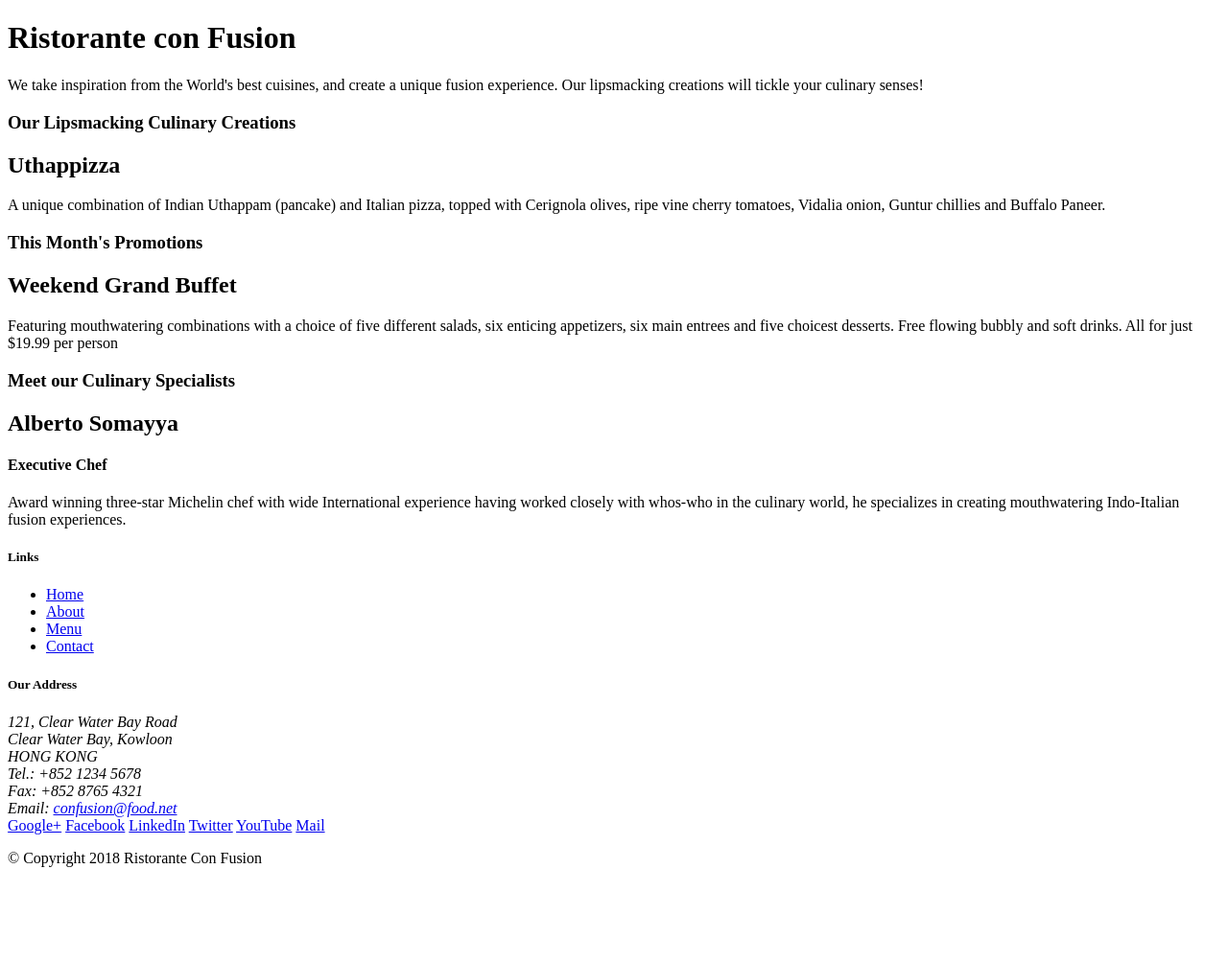
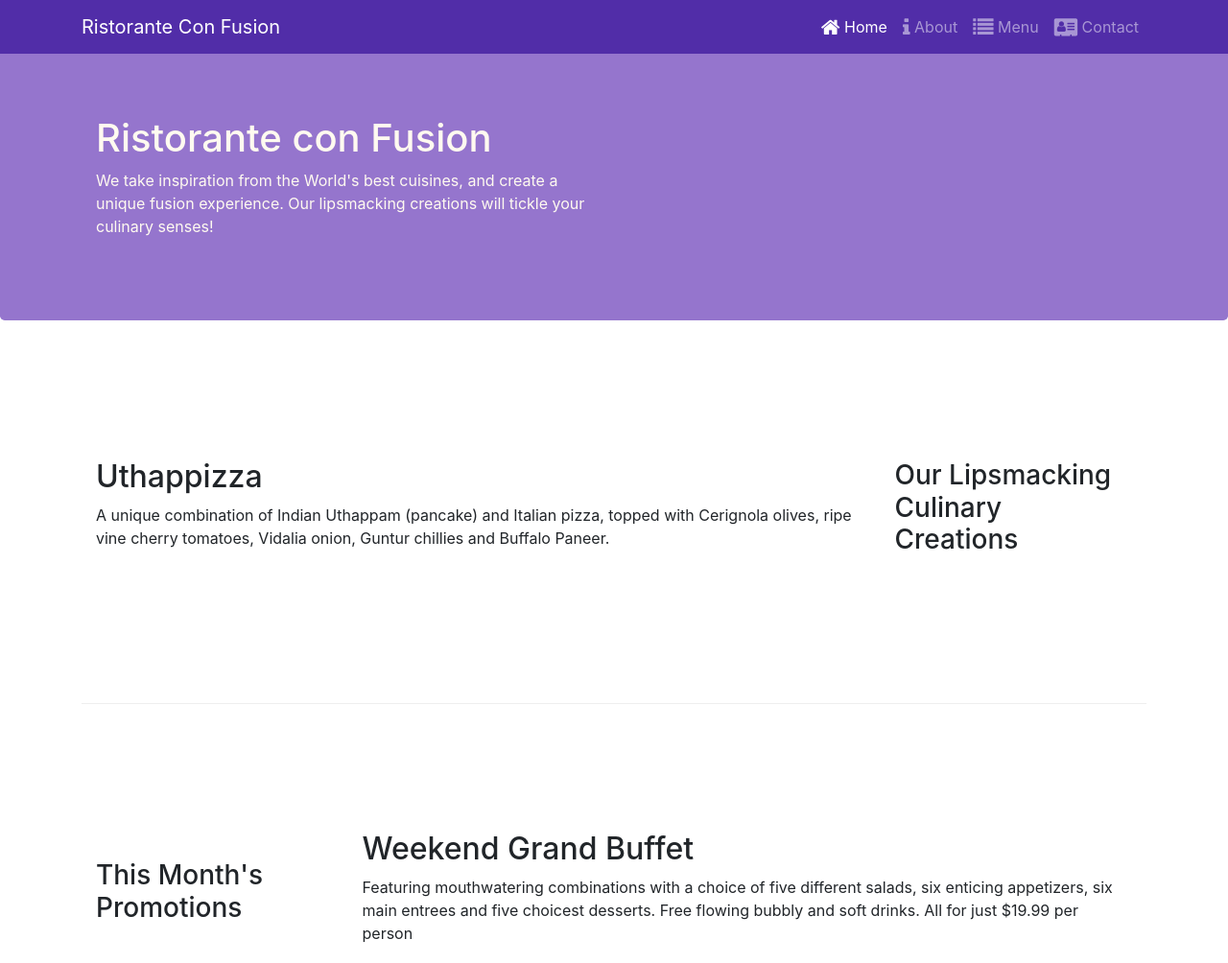
Before and after one commit to bem630/bootstrap4, a website: page index.html in a window 1280 px wide. Shown: the top 1004 px of the page at 96% size. Before the commit the page ends 920 px from the top, so only its background shows below. Drawn offline with nearby package versions, Linux system fonts and the light colour scheme.

Commit message:
second commit

```diff
--- /dev/null
+++ b/css/styles.css
@@ -0,0 +1,39 @@
+.row-header {
+    margin: 0 auto;
+    padding: 0;
+}
+
+.row-content {
+    margin: 0 auto;
+    padding: 50px 0;
+    border-bottom: 1px ridge;
+    min-height: 400px;
+}
+
+.footer {
+    background-color: #D1C4E9;
+    margin: 0 auto;
+    padding: 20px 0;
+}
+
+.jumbotron {
+    padding: 70px 30px;
+    margin: 0 auto;
+    background: #9575CD;
+    color: floralwhite;
+}
+
+.address {
+    font-size: 80%;
+    margin: 0;
+    color: #0f0f0f;
+}
+
+body {
+    padding: 50px 0 0 0;
+    z-index: 0;
+}
+
+.navbar-dark {
+    background-color: #512DA8;
+}
--- a/index.html
+++ b/index.html
@@ -2,51 +2,86 @@
 <html lang="en">
 
 <head>
+        <!-- Required meta tags always come first -->
+        <meta charset="utf-8">
+        <meta name="viewport" content="width=device-width, initial-scale=1, shrink-to-fit=no">
+        <meta http-equiv="x-ua-compatible" content="ie=edge">
+
+        <!-- Bootstrap CSS -->
+        <link rel="stylesheet" href="node_modules/bootstrap/dist/css/bootstrap.min.css">
+        <link rel="stylesheet" href="./css/styles.css">
+        <link rel="stylesheet" href="node_modules/font-awesome/css/font-awesome.min.css">
+        <link rel="stylesheet" href="node_modules/bootstrap-social/bootstrap-social.css">
     <title>Ristorante Con Fusion</title>
 </head>
 
 <body>
 
-    <header>
-        <div>
-            <div>
-                <div>
+    <nav class="navbar navbar-dark navbar-expand-sm fixed-top">
+        <div class="container">
+            <button class="navbar-toggler" type="button" data-toggle="collapse" data-target="#Navbar">
+                <span class="navbar-toggler-icon"></span>
+            </button>
+            <a href="#" class="navbar-brand mr-auto">Ristorante Con Fusion</a>
+            <div class="collapse navbar-collapse" id="Navbar">
+                <ul class="navbar-nav ml-auto">
+                    <li class="nav-item active">
+                        <a href="#" class="nav-link"><span class="fa fa-home fa-lg"></span> Home</a>
+                    </li>
+                    <li class="nav-item">
+                        <a href="./aboutus.html" class="nav-link"><span class="fa fa-info fa-lg"></span> About</a>
+                    </li>
+                    <li class="nav-item">
+                        <a href="#" class="nav-link"><span class="fa fa-list fa-lg"></span> Menu</a>
+                    </li>
+                    <li class="nav-item">
+                        <a href="./contactus.html" class="nav-link"><span class="fa fa-address-card fa-lg"></span> Contact</a>
+                    </li>
+                </ul>
+            </div>
+        </div>
+    </nav>
+
+    <header class="jumbotron">
+        <div class="container">
+            <div class="row row-header">
+                <div class="col-12 col-sm-6">
                     <h1>Ristorante con Fusion</h1>
                     <p>We take inspiration from the World's best cuisines, and create a unique fusion experience. Our lipsmacking creations will tickle your culinary senses!</p>
                 </div>
-                <div>
+                <div class="col-12 col-sm">
                 </div>
             </div>
         </div>
     </header>
 
-    <div>
-        <div>
-            <div>
+    <div class="container">
+        <div class="row row-content align-items-center">
+            <div class="col-12 col-sm-4 order-sm-last col-md-3">
                 <h3>Our Lipsmacking Culinary Creations</h3>
             </div>
-            <div>
+            <div class="col col-sm order-sm-first col-md">
                 <h2>Uthappizza</h2>
                 <p>A unique combination of Indian Uthappam (pancake) and Italian pizza, topped with Cerignola olives, ripe vine cherry tomatoes, Vidalia onion, Guntur chillies and Buffalo Paneer.</p>
             </div>
         </div>
 
 
-        <div>
-            <div>
+        <div class="row row-content align-items-center">
+            <div class="col-12 col-sm-4 col-md-3">
                 <h3>This Month's Promotions</h3>
             </div>
-            <div>
+            <div class="col col-sm col-md">
                 <h2>Weekend Grand Buffet</h2>
                 <p>Featuring mouthwatering combinations with a choice of five different salads, six enticing appetizers, six main entrees and five choicest desserts. Free flowing bubbly and soft drinks. All for just $19.99 per person </p>
             </div>
         </div>
 
-        <div>
-            <div>
+        <div class="row row-content align-items-center">
+            <div class="col-12 col-sm-4 order-sm-last col-md-3">
                 <h3>Meet our Culinary Specialists</h3>
             </div>
-            <div>
+            <div class="col col-sm order-sm-first col-md">
                 <h2>Alberto Somayya</h2>
                 <h4>Executive Chef</h4>
                 <p>Award winning three-star Michelin chef with wide International experience having worked closely with whos-who in the culinary world, he specializes in creating mouthwatering Indo-Italian fusion experiences. </p>
@@ -54,48 +89,53 @@
         </div>
     </div>
 
-    <footer>
-        <div>
-            <div>
-                <div>
+    <footer class="footer">
+        <div class="container">
+            <div class="row">
+                <div class="col-4 offset-1 col-sm-2">
                     <h5>Links</h5>
-                    <ul>
+                    <ul class="list-unstyled">
                         <li><a href="#">Home</a></li>
                         <li><a href="#">About</a></li>
                         <li><a href="#">Menu</a></li>
                         <li><a href="#">Contact</a></li>
                     </ul>
                 </div>
-                <div>
+                <div class="col-7 col-sm-5">
                     <h5>Our Address</h5>
                     <address>
-		              121, Clear Water Bay Road<br>
-		              Clear Water Bay, Kowloon<br>
-		              HONG KONG<br>
-		              Tel.: +852 1234 5678<br>
-		              Fax: +852 8765 4321<br>
-		              Email: <a href="mailto:confusion@food.net">confusion@food.net</a>
-		           </address>
+                        121, Clear Water Bay Road<br>
+                        Clear Water Bay, Kowloon<br>
+                        HONG KONG<br>
+                        <i class="fa fa-phone fa-lg"></i> : +852 1234 5678<br>
+                        <i class="fa fa-fax fa-lg"></i> : +852 8765 4321<br>
+                        <i class="fa fa-envelope fa-lg"></i> : <a href="mailto:confusion@food.net">confusion@food.net</a>
+                     </address>
                 </div>
-                <div>
-                    <div>
-                        <a href="http://google.com/+">Google+</a>
-                        <a href="http://www.facebook.com/profile.php?id=">Facebook</a>
-                        <a href="http://www.linkedin.com/in/">LinkedIn</a>
-                        <a href="http://twitter.com/">Twitter</a>
-                        <a href="http://youtube.com/">YouTube</a>
-                        <a href="mailto:">Mail</a>
+                <div class="col-12 col-sm-4 align-self-center">
+                    <div class="text-center">
+                        <a class="btn btn-social-icon btn-google" href="http://google.com/+"><i class="fa fa-google-plus"></i></a>
+                        <a class="btn btn-social-icon btn-facebook" href="http://www.facebook.com/profile.php?id="><i class="fa fa-facebook"></i></a>
+                        <a class="btn btn-social-icon btn-linkedin" href="http://www.linkedin.com/in/"><i class="fa fa-linkedin"></i></a>
+                        <a class="btn btn-social-icon btn-twitter" href="http://twitter.com/"><i class="fa fa-twitter"></i></a>
+                        <a class="btn btn-social-icon btn-google" href="http://youtube.com/"><i class="fa fa-youtube"></i></a>
+                        <a class="btn btn-social-icon" href="mailto:"><i class="fa fa-envelope-o"></i></a>
                     </div>
                 </div>
            </div>
-           <div>
-                <div>
+           <div class="row justify-content-center">
+                <div class="col-auto">
                     <p>© Copyright 2018 Ristorante Con Fusion</p>
                 </div>
            </div>
         </div>
     </footer>
 
+
+        <!-- jQuery first, then Popper.js, then Bootstrap JS. -->
+        <script src="node_modules/jquery/dist/jquery.slim.min.js"></script>
+        <script src="node_modules/popper.js/dist/umd/popper.min.js"></script>
+        <script src="node_modules/bootstrap/dist/js/bootstrap.min.js"></script>
 </body>
 
 </html>
```
Also changed, not shown: package.json (+8 -1 lines), 1 other file.
